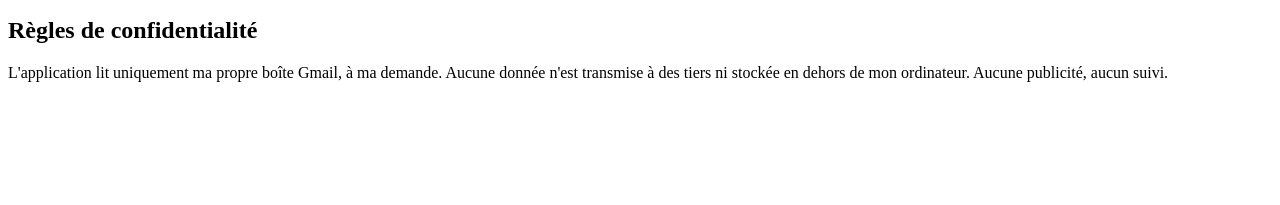
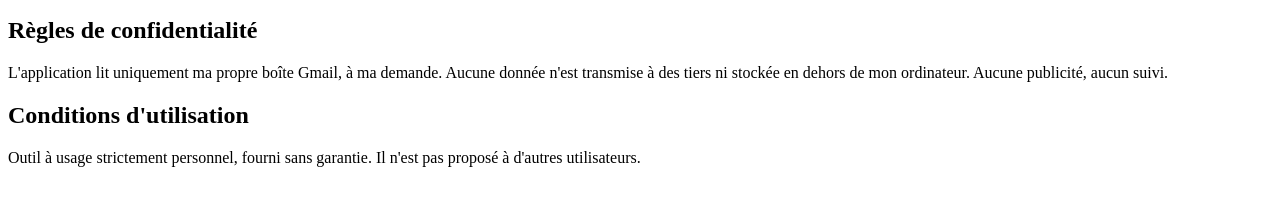
Before and after one commit to younek-glitch/younek-glitch.github.io, a plain HTML site: page index.html in a window 1280 px wide. Shown: the part 101-306 px from the top of the page. Drawn offline with Linux system fonts and the light colour scheme.

Commit message:
Update index.html

```diff
--- a/index.html
+++ b/index.html
@@ -3,3 +3,5 @@
 <p>Outil personnel exécuté localement sur mon poste.</p>
 <h2>Règles de confidentialité</h2>
 <p>L'application lit uniquement ma propre boîte Gmail, à ma demande. Aucune donnée n'est transmise à des tiers ni stockée en dehors de mon ordinateur. Aucune publicité, aucun suivi.</p>
+<h2>Conditions d'utilisation</h2>
+<p>Outil à usage strictement personnel, fourni sans garantie. Il n'est pas proposé à d'autres utilisateurs.</p>
```
